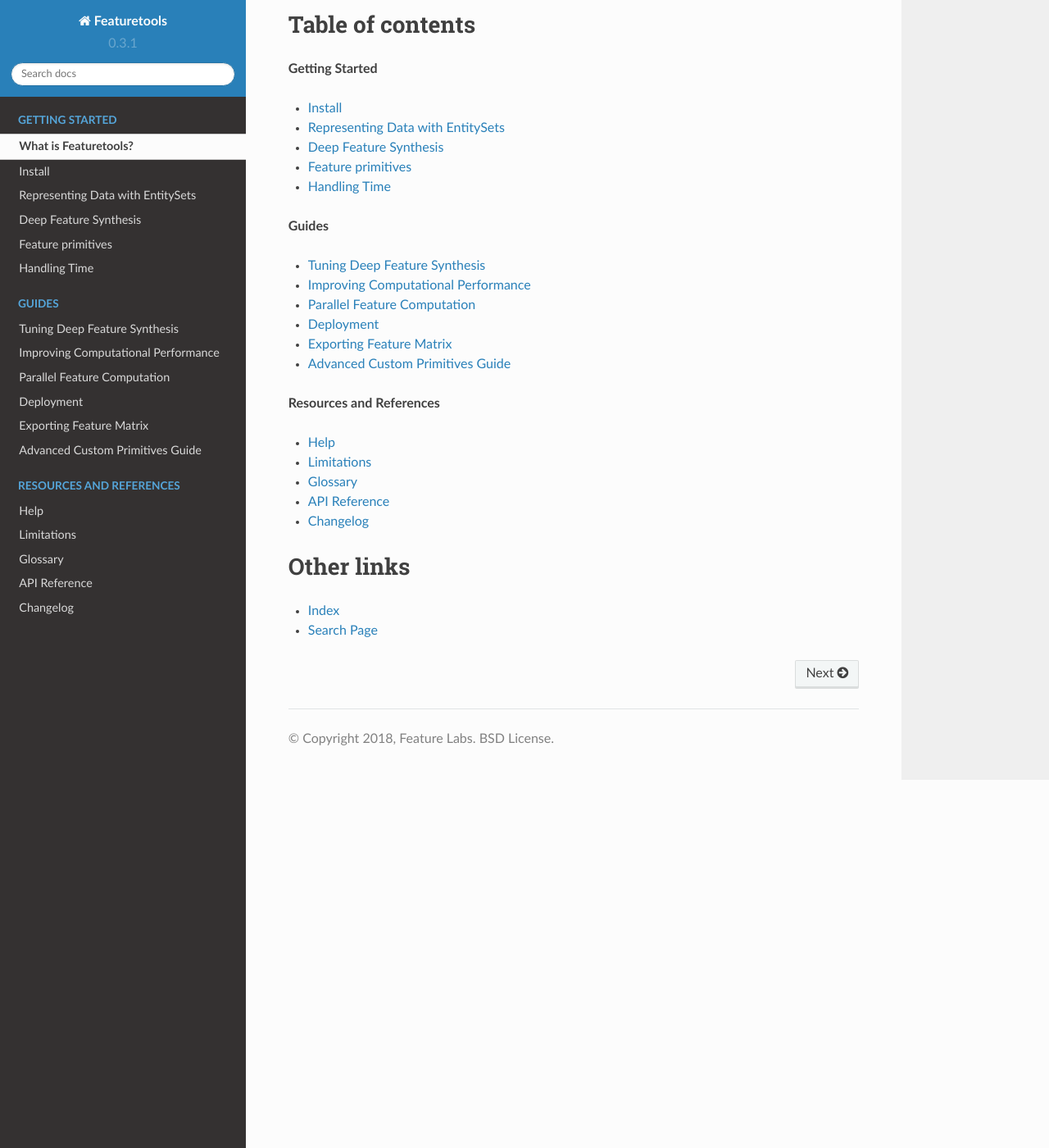
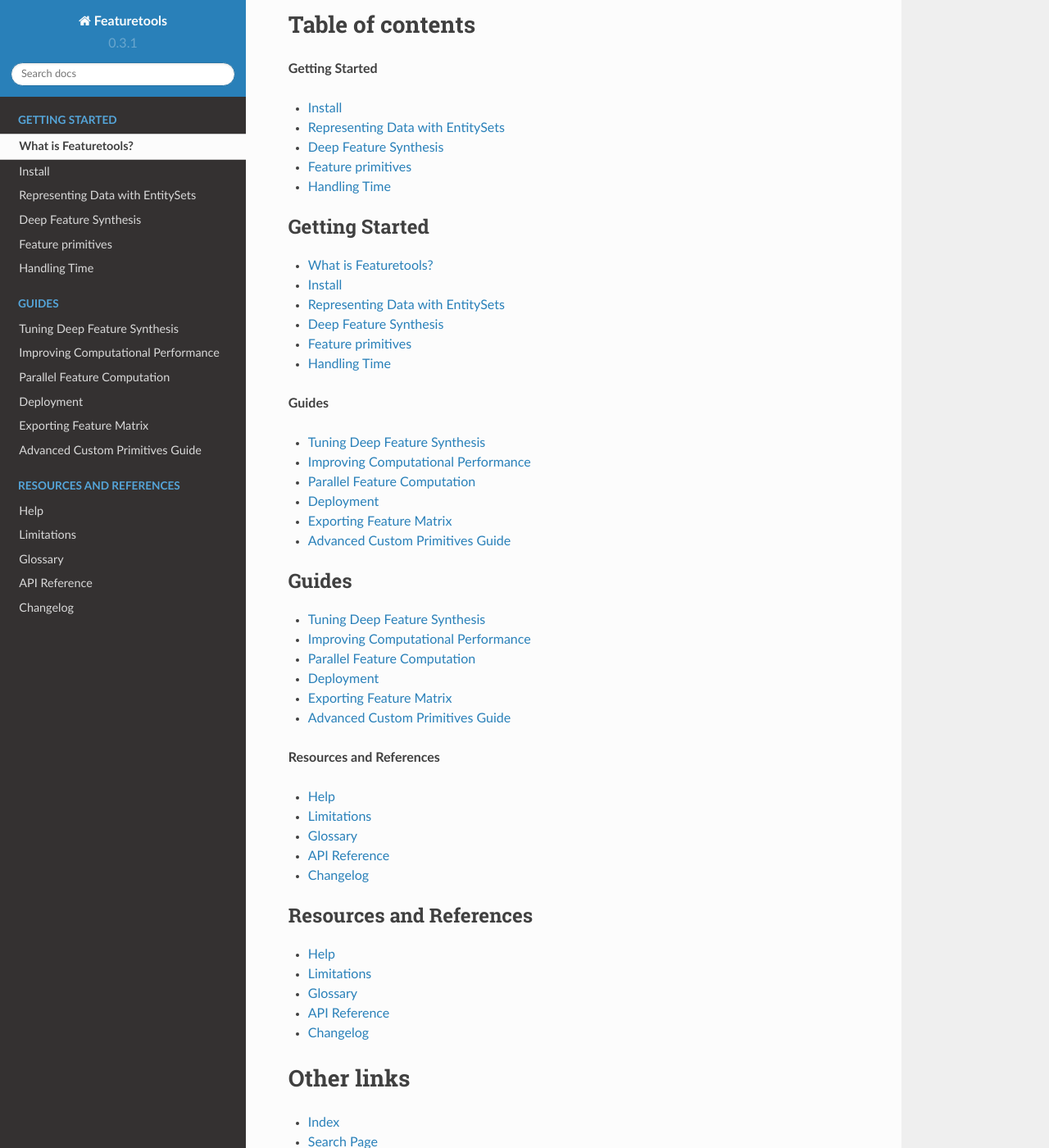
Before and after one commit to alteryx/featuretools, a Sphinx documentation site: the page built from docs/source/index.rst, in a window 1280 px wide and 1400 px high, scrolled down 2482 px. Shown: the whole window at 82% size. Built offline with Sphinx 7.4.7 and the Read the Docs theme 2.0.0, drawn with Linux system fonts in a browser that asks for light colours; comment, search, counter and statistics services are not loaded.

```diff
--- a/docs/source/conf.py
+++ b/docs/source/conf.py
@@ -138,14 +138,12 @@ todo_include_todos = False
 
 # The theme to use for HTML and HTML Help pages.  See the documentation for
 # a list of builtin themes.
-# html_theme = 'alabaster'
-html_theme = 'nature'
 html_theme = 'sphinx_rtd_theme'
 
 # Theme options are theme-specific and customize the look and feel of a theme
 # further.  For a list of options available for each theme, see the
 # documentation.
-#html_theme_options = {}
+html_theme_options = {'includehidden': False}
 
 # Add any paths that contain custom themes here, relative to this directory.
 #html_theme_path = []
--- a/docs/source/index.rst
+++ b/docs/source/index.rst
@@ -156,7 +156,6 @@ Table of contents
 
 .. toctree::
    :maxdepth: 1
-   :hidden:
    :caption: Getting Started
 
    self
@@ -195,7 +194,6 @@ Table of contents
 
 .. toctree::
    :maxdepth: 1
-   :hidden:
    :caption: Guides
 
    guides/tuning_dfs
@@ -231,7 +229,6 @@ Table of contents
 
 .. toctree::
    :maxdepth: 1
-   :hidden:
    :caption: Resources and References
 
    help
@@ -241,6 +238,14 @@ Table of contents
    changelog
 
 
+.. toctree::
+   :maxdepth: 1
+   :caption: Hide from Table of Contents
+   :hidden:
+
+   feature_engineering_language/feature-types
+   guides/chunking
+   guides/save_progress_example
 
 Other links
 ------------
```
